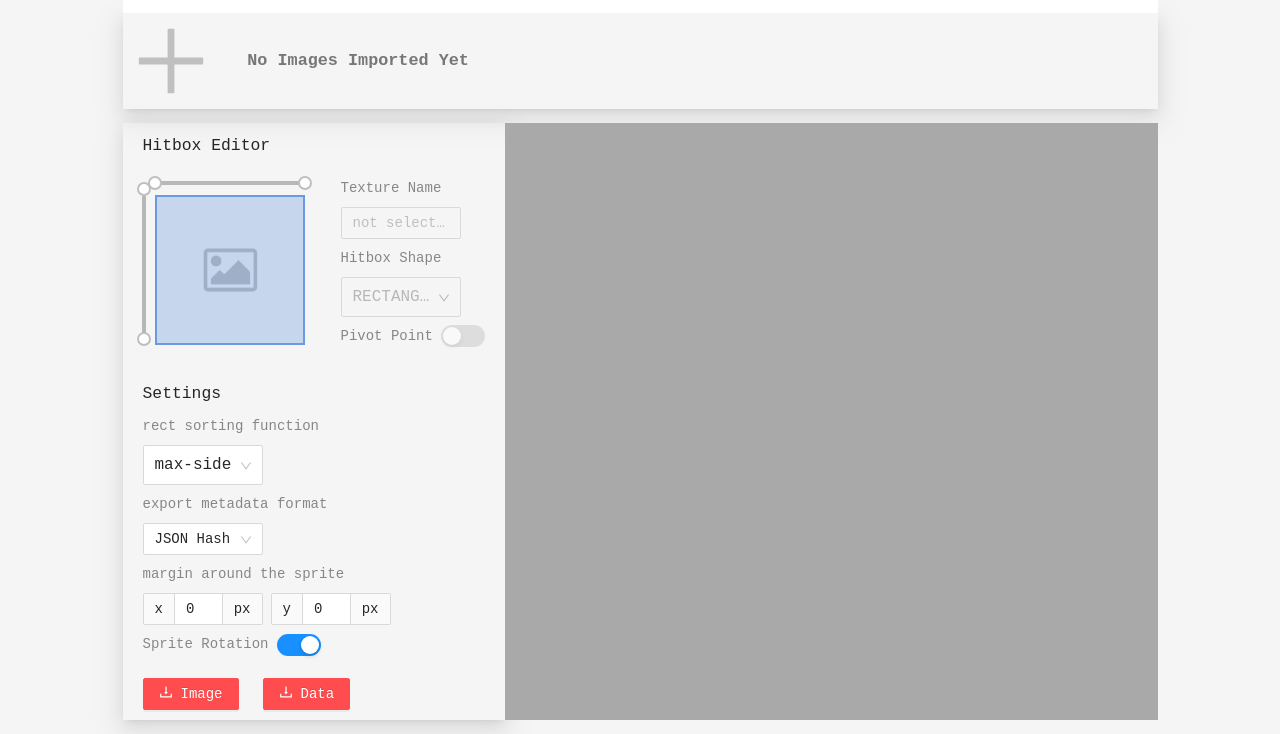
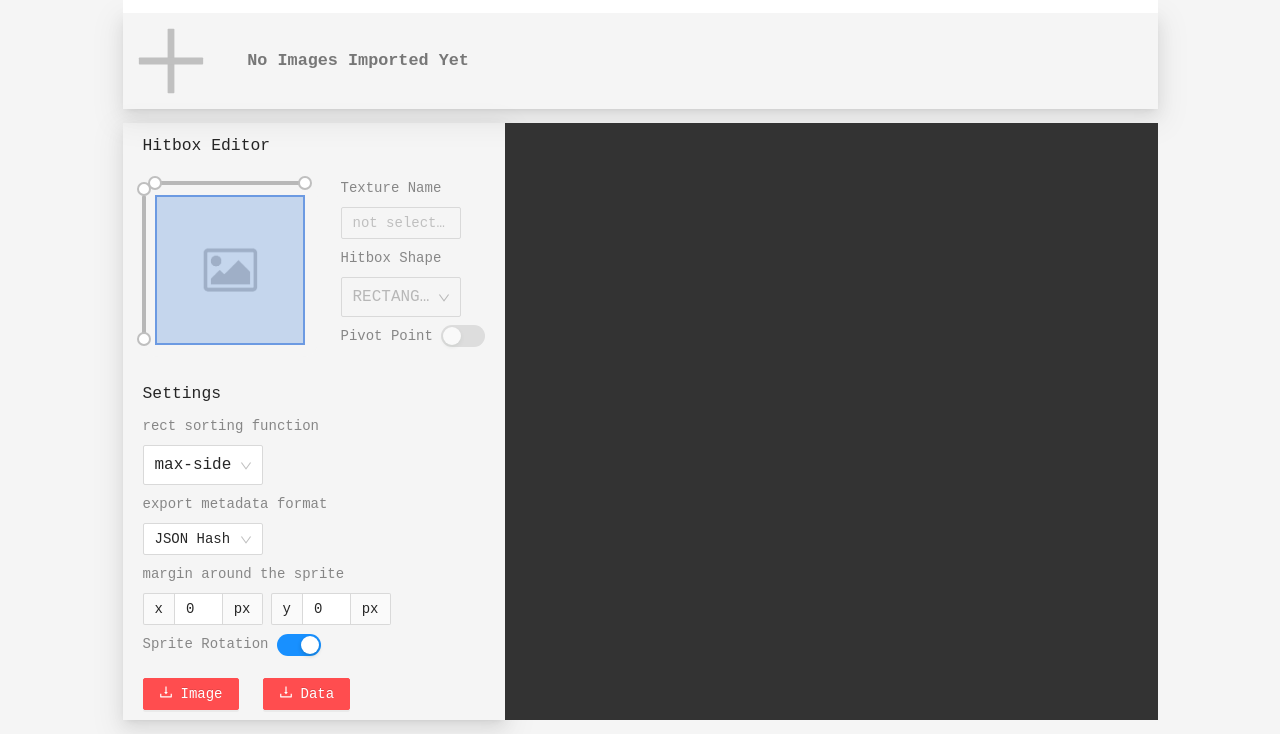
Before and after one commit to cosmicsplendor/texture-atlas-generator-gui, a React app: page / in a window 1280 px wide. Shown: the part 66-800 px from the top of the page. Built offline with nearby package versions, Linux system fonts and the light colour scheme.

Commit message:
Darken preview container background

```diff
--- a/src/components/style.css
+++ b/src/components/style.css
@@ -6,7 +6,7 @@
 }
 .preview {
     flex: 1;
-    background: darkgray;
+    background: #333;
 }
 .previewImg {
     background: transparent;
```
Also changed, not shown: dist/app.bundle.js, 1 other file.
